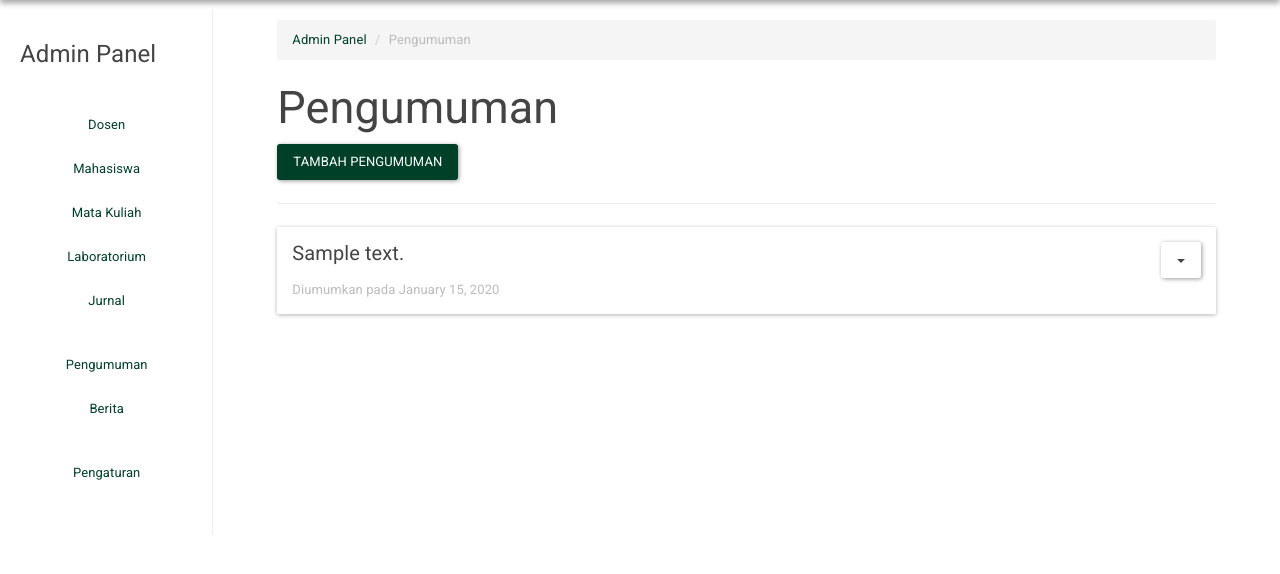
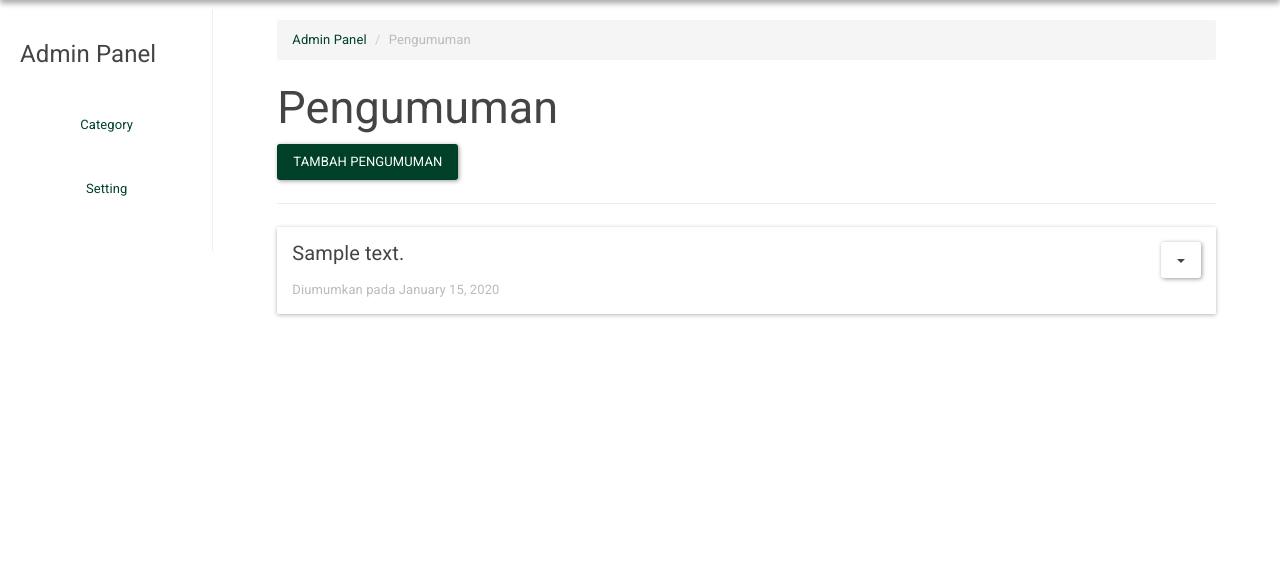
Before and after one commit to kukuhsain/portfolio-homepage, a Python web app: template templates/admin/admin-project.html in a window 1280 px wide. Shown: the part 65-639 px from the top of the page. Run offline with Jinja, Linux system fonts and the light colour scheme; the template is opened without the code that fills it: most values are stand-ins (such as "Sample title", 1, 10 or a date in 2020); some libraries are stand-ins or nearby versions.

Commit message:
Change admin sidebar to be only displaying Category and Setting

```diff
--- a/templates/base/base_admin_header_sidebar.html
+++ b/templates/base/base_admin_header_sidebar.html
@@ -53,27 +53,11 @@
           <h4>Admin Panel</h4>
           <br>
           <ul class="nav nav-sidebar">
-            <li class="{{status['dosen']}}"><a href="/admin/dosen">Dosen</a></li>
-            <li class="{{status['mahasiswa']}}"><a href="/admin/mahasiswa">Mahasiswa</a></li>
-            <li class="{{status['matakuliah']}}"><a href="/admin/matakuliah">Mata Kuliah</a></li>
-            <li class="{{status['laboratorium']}}"><a href="/admin/laboratorium">Laboratorium</a></li>
-            <li class="{{status['jurnal']}}"><a href="/admin/jurnal">Jurnal</a></li>
+            <li class="{{status['category']}}"><a href="/admin/dosen">Category</a></li>
           </ul>
           <ul class="nav nav-sidebar">
-            <li class="{{status['pengumuman']}}"><a href="/admin/pengumuman">Pengumuman</a></li>
-            <li class="{{status['berita']}}"><a href="/admin/berita">Berita</a></li>
-            <!-- <li class="{{status['blog']}}"><a href="/admin/blog"><span class="glyphicon glyphicon-comment"></span> Blog</a></li> -->
+            <li class="{{status['setting']}}"><a href="/admin/pengaturan">Setting</a></li>
           </ul>
-          <ul class="nav nav-sidebar">
-            <li class="{{status['pengaturan']}}"><a href="/admin/pengaturan">Pengaturan</a></li>
-          </ul>
-          <!-- <ul class="nav nav-sidebar">
-            <li><a href="/admin/header"><span class="glyphicon glyphicon-circle-arrow-up"></span> Header</a></li>
-            <li><a href="/admin/footer"><span class="glyphicon glyphicon-circle-arrow-down"></span> Footer</a></li>
-          </ul>
-          <ul class="nav nav-sidebar">
-            <li><a href="/admin/histori"><span class="glyphicon glyphicon-time"></span> Histori</a></li>
-          </ul> -->
         </div>
 
         <!-- Contents -->
```
